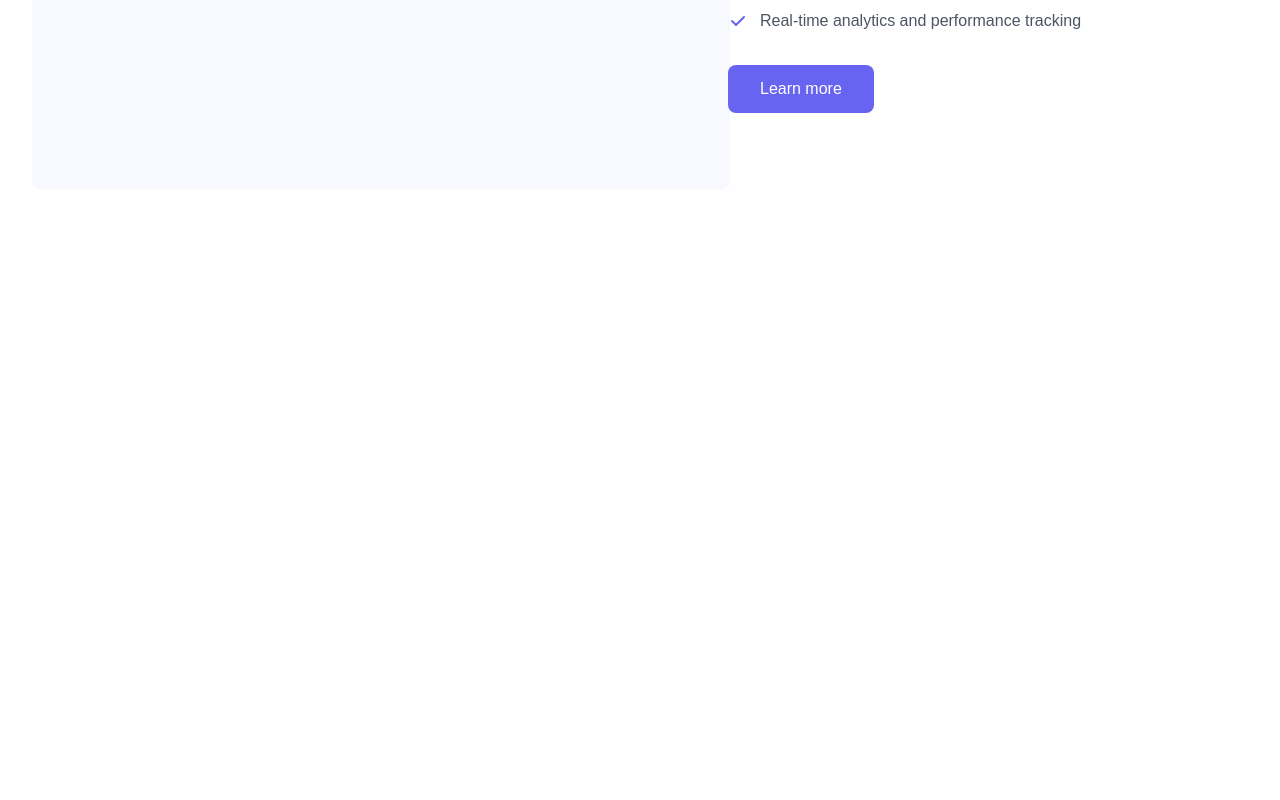
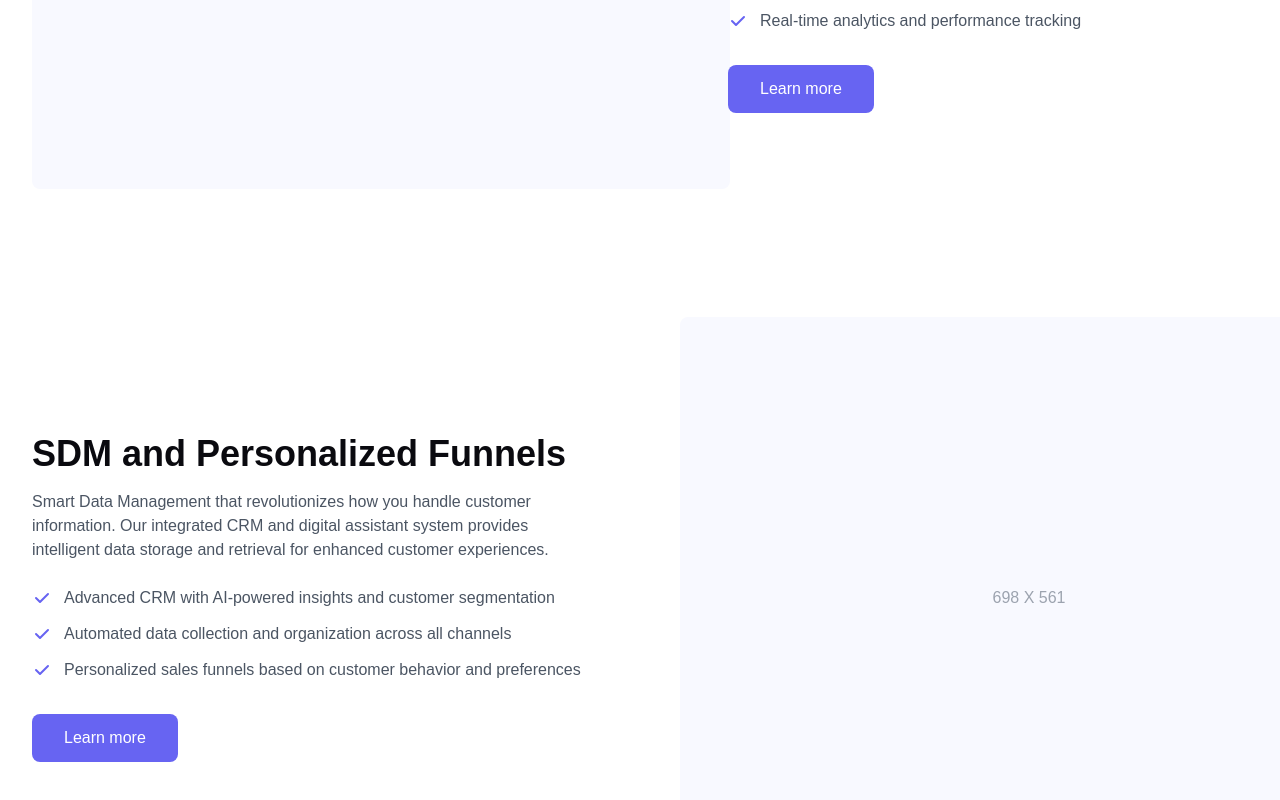
Before and after one commit to Protospi/smart-talks-web-app, a React (Vite) app: page / in a window 1280 px wide. Shown: the part 4507-5307 px from the top of the page. Before the commit the page ends 4760 px from the top, so only its background shows below. Built offline with nearby package versions, Linux system fonts and the light colour scheme.

Commit message:
feat: add home sdm section

```diff
--- /dev/null
+++ b/src/components/Home/Sdm.tsx
@@ -0,0 +1,62 @@
+import React from 'react';
+import { useIntl } from 'react-intl';
+
+interface SdmContentProps {
+  title: string;
+  description: string;
+  items: string[];
+  buttonLabel: string;
+  className?: string;
+}
+
+const SdmContent: React.FC<SdmContentProps> = ({
+  title,
+  description,
+  items,
+  buttonLabel,
+  className
+}) => (
+  <div className={`max-w-xl ${className}`}>
+    <h3 className="text-4xl font-bold mb-4 text-[#0A0A0F]">{title}</h3>
+    <p className="text-gray-600 mb-6">{description}</p>
+    <ul className="space-y-3 mb-8">
+      {items.map((item, index) => (
+        <li key={index} className="flex items-center text-gray-600">
+          <svg className="w-5 h-5 text-[#6764F2] mr-3" fill="currentColor" viewBox="0 0 20 20">
+            <path d="M16.707 5.293a1 1 0 010 1.414l-8 8a1 1 0 01-1.414 0l-4-4a1 1 0 011.414-1.414L8 12.586l7.293-7.293a1 1 0 011.414 0z"/>
+          </svg>
+          {item}
+        </li>
+      ))}
+    </ul>
+    <button className="bg-[#6764F2] text-white px-8 py-3 rounded-lg hover:bg-[#5558E6] transition-colors">
+      {buttonLabel}
+    </button>
+  </div>
+);
+
+export const Sdm: React.FC = () => {
+  const intl = useIntl();
+
+  return (
+    <section className="py-16 bg-white">
+      <div className="max-w-[1400px] mx-auto px-4 sm:px-6 lg:px-8">
+        <div className="grid grid-cols-1 md:grid-cols-2 gap-20 items-center">
+          <SdmContent
+            title={intl.formatMessage({ id: 'sdm.title' })}
+            description={intl.formatMessage({ id: 'sdm.description' })}
+            items={[
+              intl.formatMessage({ id: 'sdm.item1' }),
+              intl.formatMessage({ id: 'sdm.item2' }),
+              intl.formatMessage({ id: 'sdm.item3' })
+            ]}
+            buttonLabel={intl.formatMessage({ id: 'sdm.button' })}
+          />
+          <div className="bg-[#F8F9FF] h-[561px] w-[698px] flex items-center justify-center rounded-lg">
+            <span className="text-gray-400">698 X 561</span>
+          </div>
+        </div>
+      </div>
+    </section>
+  );
+};
--- a/src/components/Home/index.tsx
+++ b/src/components/Home/index.tsx
@@ -6,6 +6,7 @@ import { Services } from './Services';
 import { Clients } from './Clients';
 import { Modules } from './Modules';
 import { Multichannel } from './Multichannel';
+import { Sdm } from './Sdm';
 
 export const Home: React.FC = () => {
   return (
@@ -17,6 +18,7 @@ export const Home: React.FC = () => {
       <Clients />
       <Modules />
       <Multichannel />
+      <Sdm />
     </main>
   );
 };
--- a/src/i18n/translations/en-US.ts
+++ b/src/i18n/translations/en-US.ts
@@ -114,5 +114,11 @@ export default {
   'multichannel.item1': 'Unified inbox for all channels with smart routing',
   'multichannel.item2': 'Automated responses and chatbots across platforms',
   'multichannel.item3': 'Real-time analytics and performance tracking',
-  'multichannel.button': 'Learn more'
+  'multichannel.button': 'Learn more',
+  'sdm.title': 'SDM and Personalized Funnels',
+  'sdm.description': 'Smart Data Management that revolutionizes how you handle customer information. Our integrated CRM and digital assistant system provides intelligent data storage and retrieval for enhanced customer experiences.',
+  'sdm.item1': 'Advanced CRM with AI-powered insights and customer segmentation',
+  'sdm.item2': 'Automated data collection and organization across all channels',
+  'sdm.item3': 'Personalized sales funnels based on customer behavior and preferences',
+  'sdm.button': 'Learn more'
 };
--- a/src/i18n/translations/es-ES.ts
+++ b/src/i18n/translations/es-ES.ts
@@ -114,5 +114,11 @@ export default {
   'multichannel.item1': 'Bandeja de entrada unificada para todos los canales con enrutamiento inteligente',
   'multichannel.item2': 'Respuestas automatizadas y chatbots en todas las plataformas',
   'multichannel.item3': 'Análisis y seguimiento del rendimiento en tiempo real',
-  'multichannel.button': 'Saber más'
+  'multichannel.button': 'Saber más',
+  'sdm.title': 'SDM y embudos personalizados',
+  'sdm.description': 'Gestión Inteligente de Datos que revoluciona la forma en que manejas la información del cliente. Nuestro sistema integrado de CRM y asistente digital proporciona almacenamiento y recuperación inteligente de datos para experiencias mejoradas.',
+  'sdm.item1': 'CRM avanzado con insights impulsados por IA y segmentación de clientes',
+  'sdm.item2': 'Recopilación y organización automatizada de datos en todos los canales',
+  'sdm.item3': 'Embudos de venta personalizados basados en el comportamiento y preferencias del cliente',
+  'sdm.button': 'Saber más'
 };
--- a/src/i18n/translations/pt-BR.ts
+++ b/src/i18n/translations/pt-BR.ts
@@ -114,5 +114,11 @@ export default {
   'multichannel.item1': 'Caixa de entrada unificada para todos os canais com roteamento inteligente',
   'multichannel.item2': 'Respostas automatizadas e chatbots em todas as plataformas',
   'multichannel.item3': 'Analytics e monitoramento de performance em tempo real',
-  'multichannel.button': 'Saiba mais'
+  'multichannel.button': 'Saiba mais',
+  'sdm.title': 'SDM e funis personalizados',
+  'sdm.description': 'Gestão Inteligente de Dados que revoluciona a forma como você lida com as informações dos clientes. Nosso sistema integrado de CRM e assistente digital fornece armazenamento e recuperação inteligente de dados para experiências aprimoradas.',
+  'sdm.item1': 'CRM avançado com insights baseados em IA e segmentação de clientes',
+  'sdm.item2': 'Coleta e organização automatizada de dados em todos os canais',
+  'sdm.item3': 'Funis de vendas personalizados baseados no comportamento e preferências do cliente',
+  'sdm.button': 'Saiba mais'
 };
```
